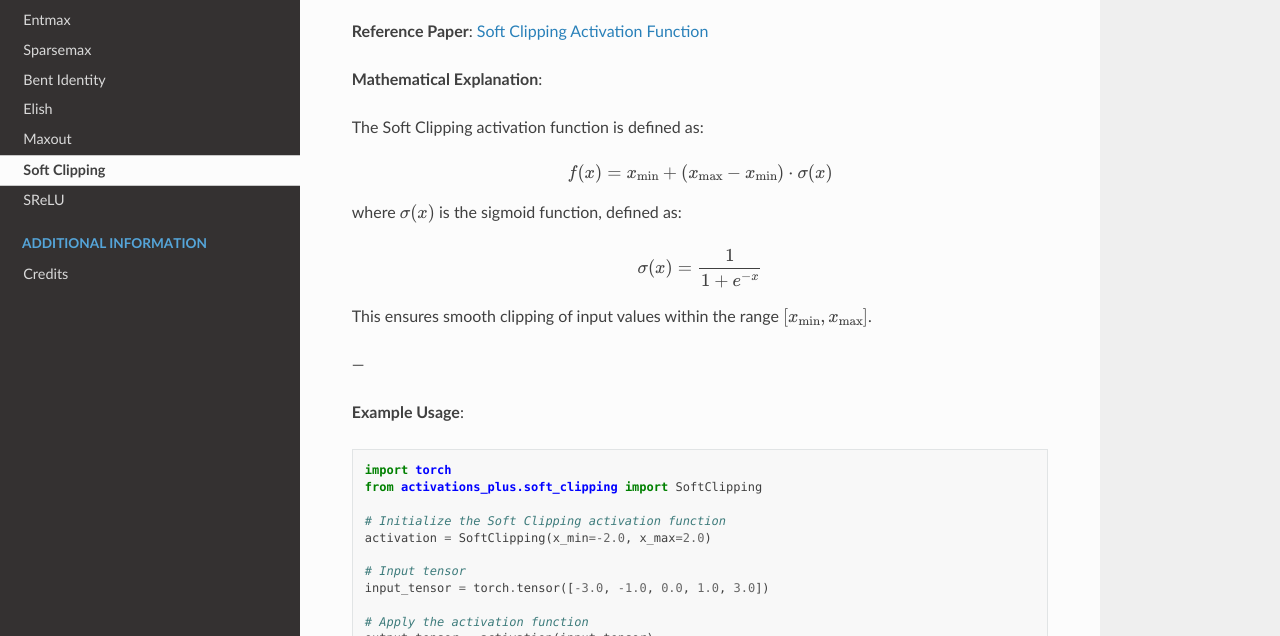
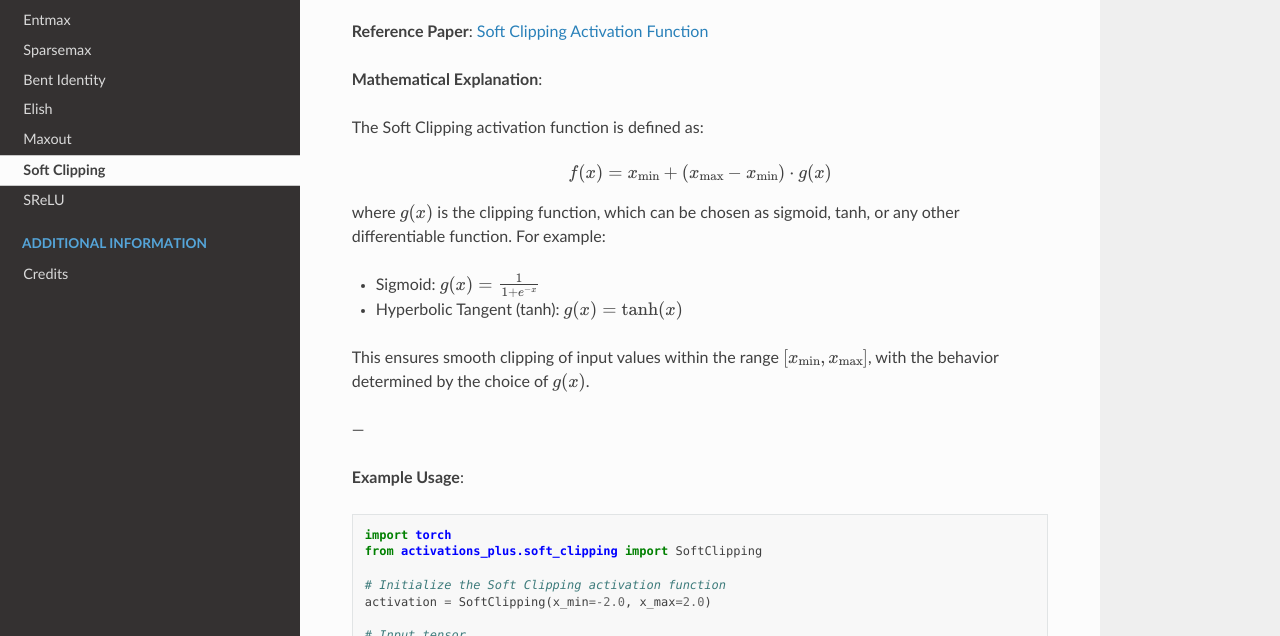
Before and after one commit to DanielAvdar/activations-plus, a Sphinx documentation site: the page built from docs/source/activations/soft_clipping.rst, in a window 1280 px wide and 900 px high, cut to the strip 264-900 px from the top of the window. Built offline with Sphinx 7.4.7 and the Read the Docs theme 3.1.0, drawn with Linux system fonts in a browser that asks for light colours.

Commit message:
Update soft_clipping docs to generalize the activation function
Clarify that the soft clipping activation can use various differentiable functions, such as sigmoid or tanh, instead of being limited to sigmoid. This improves flexibility and better describes the functionality.

Signed-off-by: DanielAvdar <66269169+DanielAvdar@users.noreply.github.com>

```diff
--- a/docs/source/activations/soft_clipping.rst
+++ b/docs/source/activations/soft_clipping.rst
@@ -12,14 +12,14 @@ Soft Clipping
 The Soft Clipping activation function is defined as:
 
 .. math::
-    f(x) = x_{\text{min}} + (x_{\text{max}} - x_{\text{min}}) \cdot \sigma(x)
+    f(x) = x_{\text{min}} + (x_{\text{max}} - x_{\text{min}}) \cdot g(x)
 
-where :math:`\sigma(x)` is the sigmoid function, defined as:
+where :math:`g(x)` is the clipping function, which can be chosen as sigmoid, tanh, or any other differentiable function. For example:
 
-.. math::
-    \sigma(x) = \frac{1}{1 + e^{-x}}
+- Sigmoid: :math:`g(x) = \frac{1}{1 + e^{-x}}`
+- Hyperbolic Tangent (tanh): :math:`g(x) = \tanh(x)`
 
-This ensures smooth clipping of input values within the range :math:`[x_{\text{min}}, x_{\text{max}}]`.
+This ensures smooth clipping of input values within the range :math:`[x_{\text{min}}, x_{\text{max}}]`, with the behavior determined by the choice of :math:`g(x)`.
 
 ---
 
```
